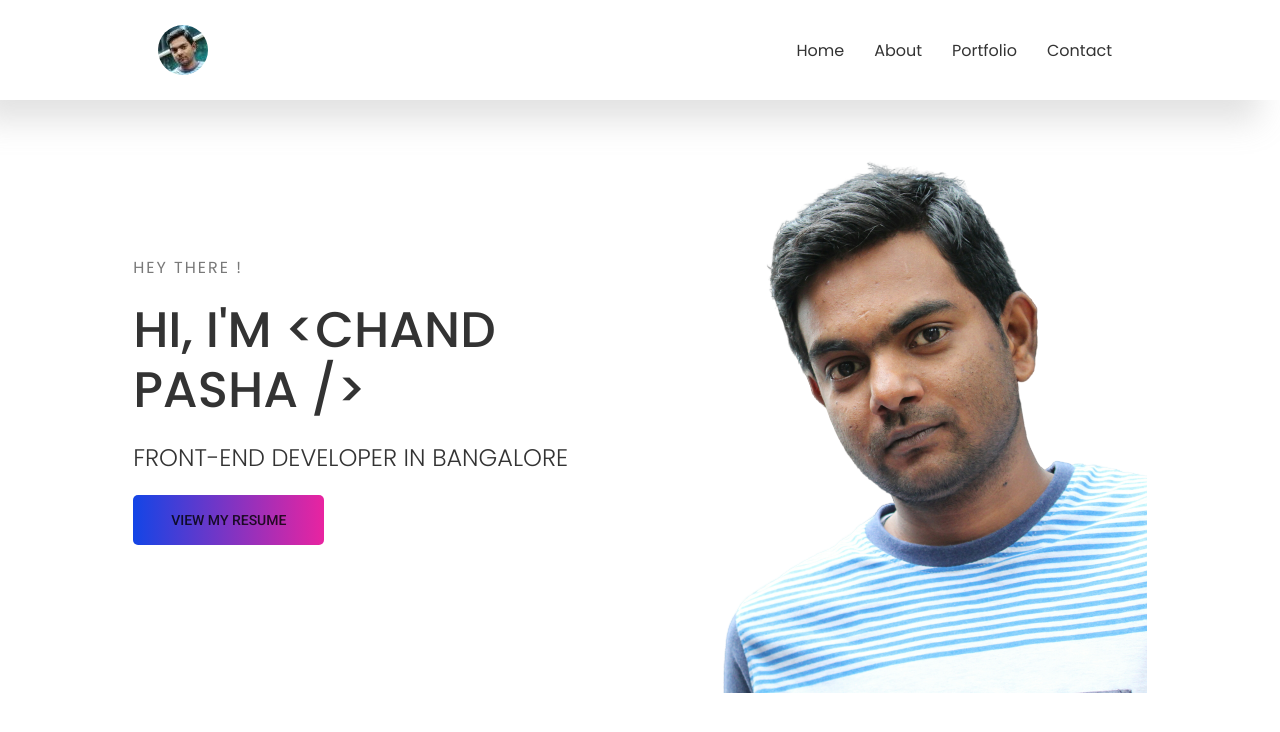
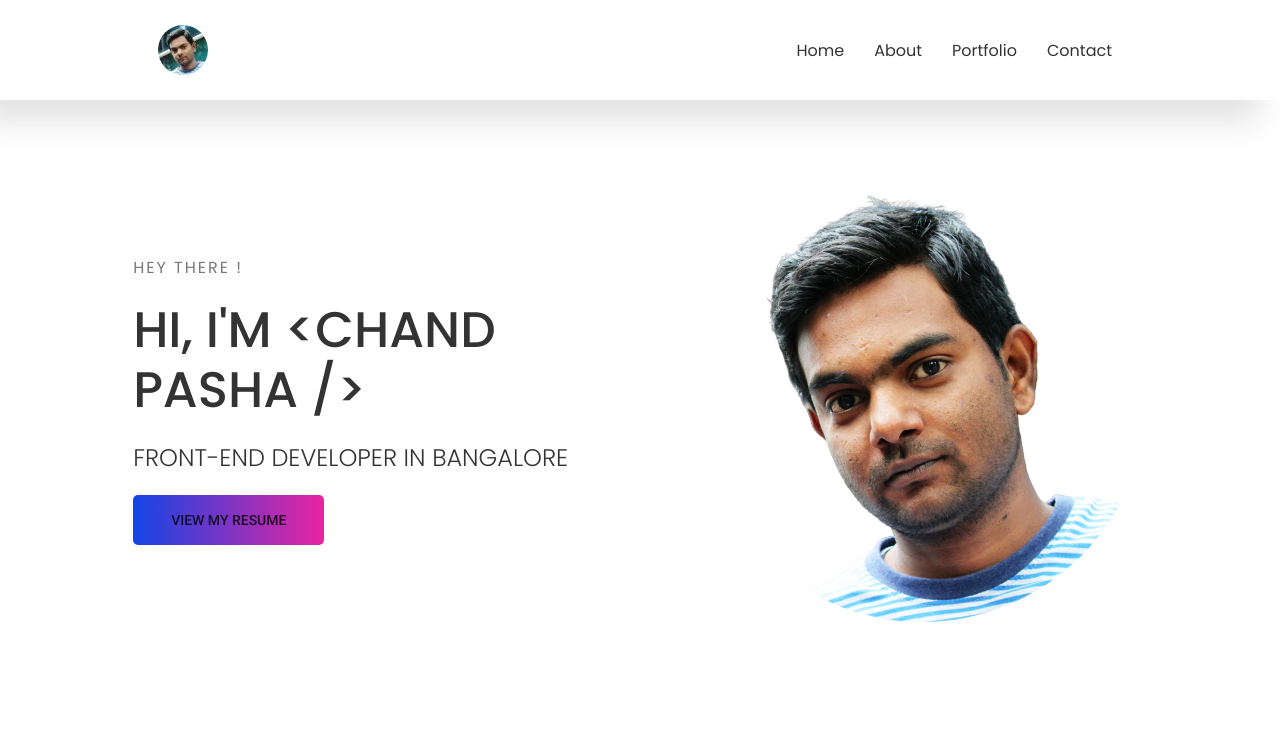
Before and after one commit to schandpasha38/chandpasha-portfolio, a React (Create React App) app: page / in a window 1280 px wide. Shown: the top 732 px of the page. Built offline with nearby package versions, Linux system fonts and the light colour scheme.

Commit message:
1. updated image alignment and added border radius

```diff
--- a/public/index.html
+++ b/public/index.html
@@ -10,7 +10,7 @@
     <link href="https://fonts.googleapis.com/css?family=Poppins:100,200,400,300,500,600,700" rel="stylesheet">
     <link href="https://fonts.googleapis.com/css?family=Roboto:300,400,500,600,700,900" rel="stylesheet">
     <link rel="manifest" href="%PUBLIC_URL%/manifest.json" />
-    <title>Chand Pasha</title>
+    <title>Chand Portfolio - Home</title>
   </head>
   <body>
     <noscript>You need to enable JavaScript to run this app.</noscript>
--- a/src/Components/HomeBanner/HomeBanner.scss
+++ b/src/Components/HomeBanner/HomeBanner.scss
@@ -18,6 +18,17 @@
   width: 49%;
   font-size: 120%;
   text-transform: uppercase !important;
+}
+
+.homeBanner-container .homeBanner-left-img {
+  margin: 0 auto;
+  width: 49%;
+  text-align: right;
+  border-radius: 50%;
+}
+
+.homeBanner-container .homeBanner-left-img img {
+  border-radius: 50%;
 }
 
 .homeBanner-container .homeBanner-left-text h3 {
@@ -68,10 +79,3 @@
     background-position: right center;
     color: #fff;
   }
-
-.homeBanner-container .homeBanner-left-img {
-  margin: 0 auto;
-  width: 49%;
-  align-self: flex-end !important;
-  text-align: right;
-}
```
Also changed, not shown: src/Components/HomeBanner/assets/HeroChandPic.png.
